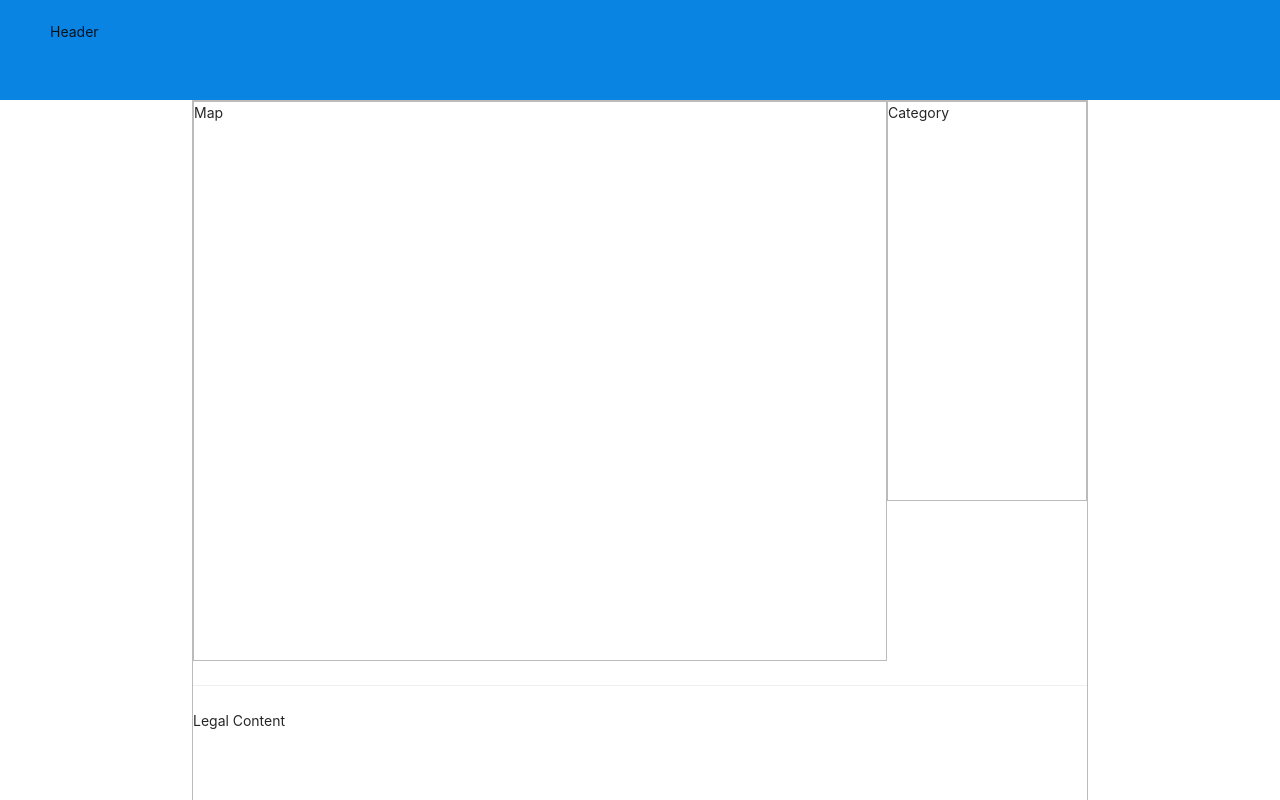
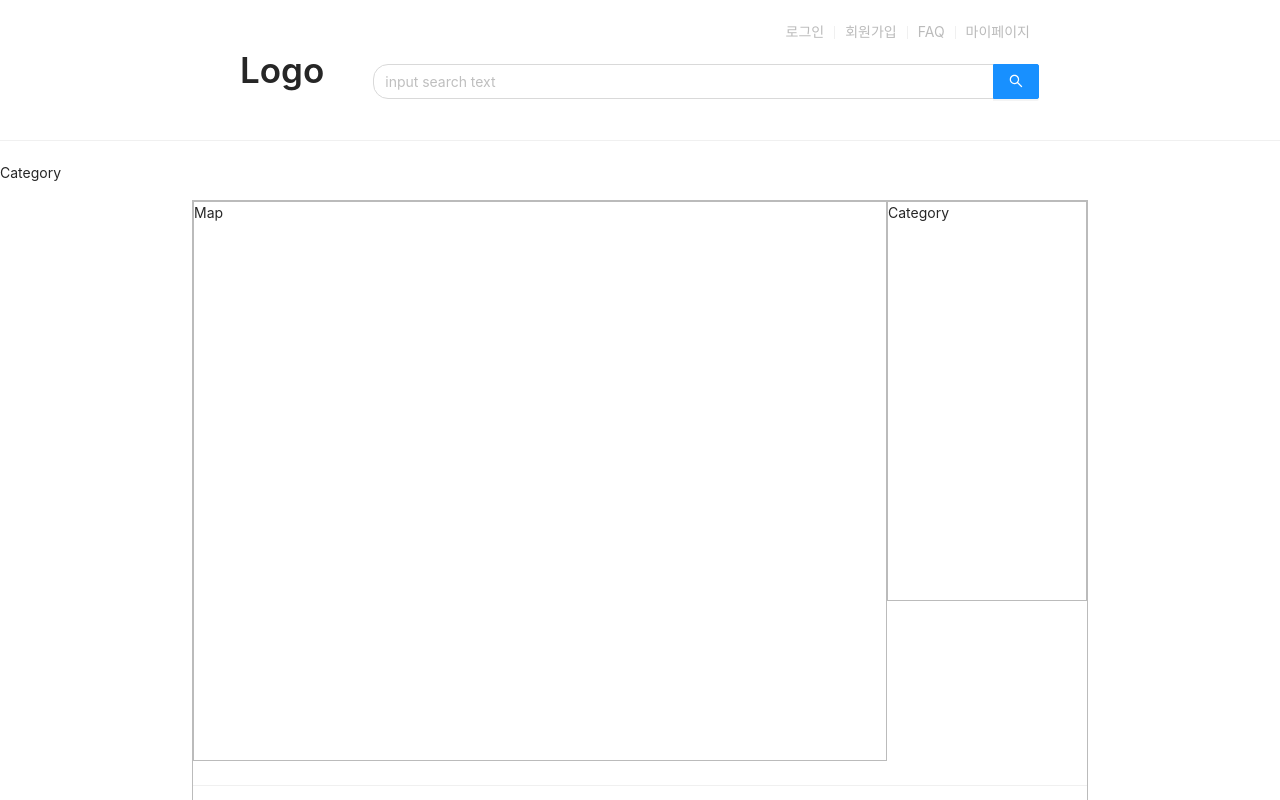
Before and after one commit to dhyoo99/goodjob, a React (Create React App) app in the folder frontend/: page / in a window 1280 px wide. Shown: the top 800 px of the page. Built offline with nearby package versions, Linux system fonts and the light colour scheme.

Commit message:
Build InputBar

```diff
--- a/frontend/src/components/Header/HeaderCom.jsx
+++ b/frontend/src/components/HeaderCom/HeaderCom.jsx
@@ -1,15 +1,15 @@
 import React from 'react';
 import { Divider, Input, Typography } from 'antd';
-import { SearchOutlined } from '@ant-design/icons';
 
 import './HeaderCom.scss';
 import Logo from '../Logo/Logo';
 
 const { Link } = Typography;
-// const { Search } = Input;
+const { Search } = Input;
 
 const Header = () => {
-  //  Logo
+  // Layout
+  // Logo
   // TODO: InputBar
   // TODO: Links
   // TODO: langButton
@@ -31,10 +31,10 @@ const Header = () => {
             <Divider type="vertical" />
             <Link href="https://github.com/dhyoo99/goodjob/">마이페이지</Link>
           </div>
-          <Input
+          <Search
             className="header__inputBar"
             placeholder="input search text"
-            suffix={<SearchOutlined />}
+            enterButton
           />
         </div>
       </div>
--- a/frontend/src/components/Header/HeaderCom.scss
+++ b/frontend/src/components/HeaderCom/HeaderCom.scss
@@ -28,19 +28,15 @@
           }
         }
       }
-      .header__inputBar {
-        height: 45px;
-        border-radius: 20px;
-        // padding: 0;
-        .ant-input-suffix {
-          width: 35px;
-          height: 35px;
-          background-color: blanchedalmond;
-          border-radius: 50%;
-          .anticon-search {
-            margin: 0 auto;
-          }
-        }
+      .ant-input,
+      .ant-input-search-button {
+        height: 35px;
+      }
+      .ant-input {
+        border-radius: 15px 0 0 15px;
+      }
+      .ant-input-search-button {
+        border-radius: 0 15px 15px 0;
       }
     }
   }
--- a/frontend/src/components/LegalContent/LegalContent.js
+++ /dev/null
@@ -1,9 +0,0 @@
-import React from 'react';
-
-import './LegalContent.css';
-
-const LegalContent = () => {
-  return <div className="legalContent">Legal Content</div>;
-};
-
-export default LegalContent;
--- a/frontend/src/components/LegalContent/LegalContent.jsx
+++ b/frontend/src/components/LegalContent/LegalContent.jsx
@@ -1,6 +1,6 @@
 import React from 'react';
 
-import './LegalContent.css';
+import './LegalContent.scss';
 
 const LegalContent = () => {
   return <div className="legalContent">Legal Content</div>;
--- a/frontend/src/components/Map/Map.js
+++ /dev/null
@@ -1,9 +0,0 @@
-import React from 'react';
-
-import './Map.css';
-
-const Map = () => {
-  return <div className="map">Map</div>;
-};
-
-export default Map;
--- a/frontend/src/components/Map/Map.jsx
+++ b/frontend/src/components/Map/Map.jsx
@@ -1,6 +1,6 @@
 import React from 'react';
 
-import './Map.css';
+import './Map.scss';
 
 const Map = () => {
   return <div className="map">Map</div>;
--- a/frontend/src/hoc/PageLayout/PageLayout.css
+++ /dev/null
@@ -1,16 +0,0 @@
-.pageLayout {
-  height: 100%;
-  background-color: white;
-}
-
-.pageLayout .ant-layout-header {
-  background-color: #0984e3;
-  height: 100px;
-}
-
-.pageLayout .ant-layout-content {
-  height: 100%;
-  width: 70vw;
-  margin: 0 auto;
-  border: 1px solid #bbb;
-}
--- a/frontend/src/hoc/PageLayout/PageLayout.js
+++ /dev/null
@@ -1,18 +0,0 @@
-import React from 'react';
-import { Layout } from 'antd';
-
-import './PageLayout.css';
-
-const { Header, Footer, Content } = Layout;
-
-const PageLayout = (props) => {
-  return (
-    <Layout className="pageLayout">
-      <Header>Header</Header>
-      <Content>{props.children}</Content>
-      <Footer>Footer</Footer>
-    </Layout>
-  );
-};
-
-export default PageLayout;
--- a/frontend/src/hoc/PageLayout/PageLayout.jsx
+++ b/frontend/src/hoc/PageLayout/PageLayout.jsx
@@ -2,7 +2,7 @@ import React from 'react';
 import { Layout } from 'antd';
 
 import './PageLayout.scss';
-import HeaderCom from '../../components/Header/HeaderCom';
+import HeaderCom from '../../components/HeaderCom/HeaderCom';
 
 const { Header, Footer, Content } = Layout;
 
```
Also changed, not shown: frontend/src/components/LegalContent/LegalContent.scss (renamed from frontend/src/components/LegalContent/LegalContent.css), frontend/src/components/Map/Map.scss (renamed from frontend/src/components/Map/Map.css), 1 other file (tests, documents, lock files or other folders).
